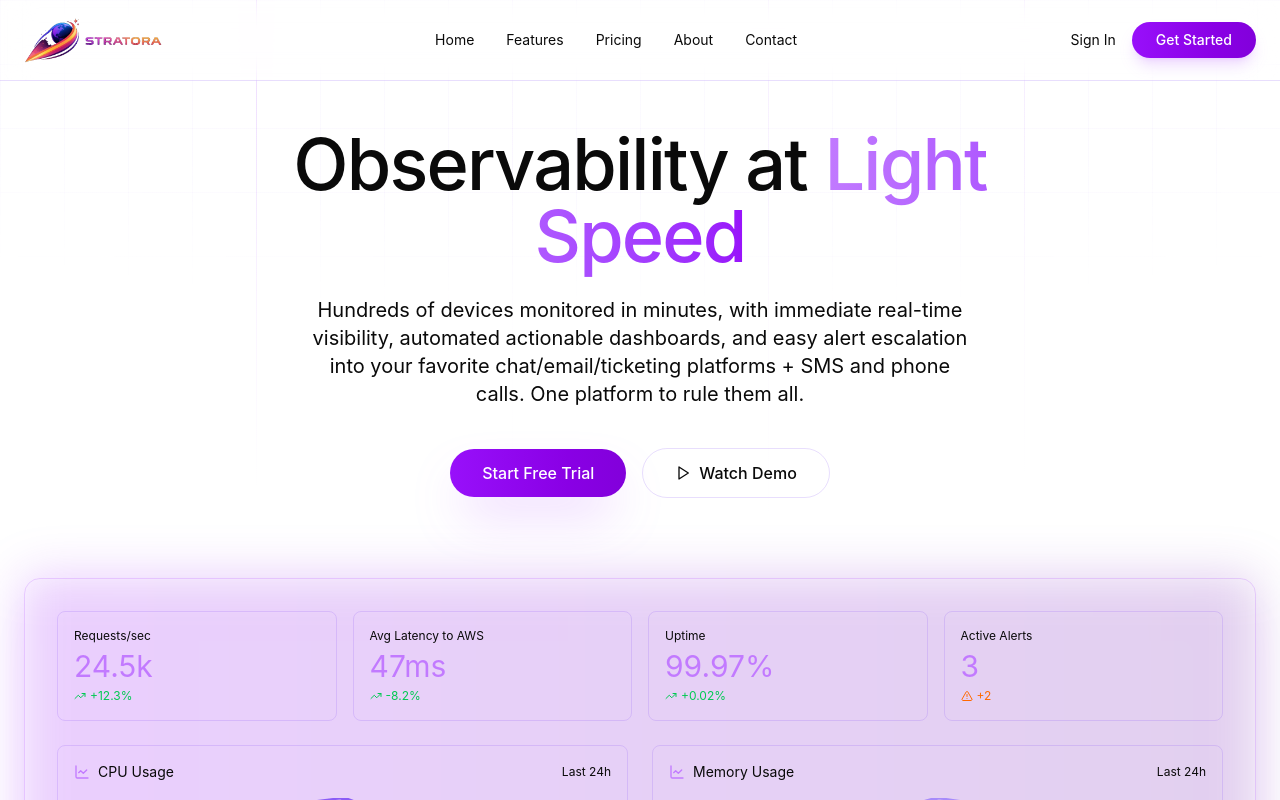
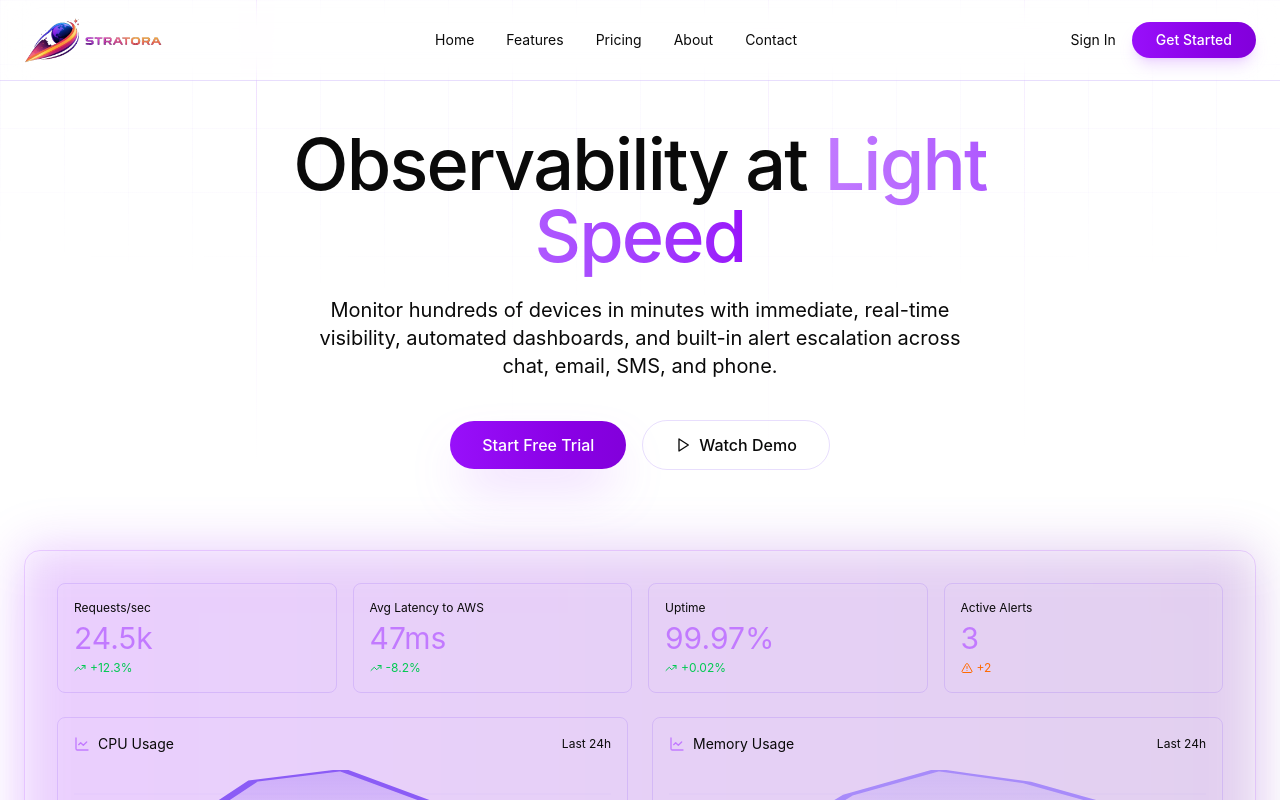
Before and after one commit to DJzmoot/stratora.io, a React (Vite) app: page / in a window 1280 px wide. Shown: the top 800 px of the page. Built offline with nearby package versions, Linux system fonts and the light colour scheme.

Commit message:
Update hero.tsx

```diff
--- a/src/app/components/hero.tsx
+++ b/src/app/components/hero.tsx
@@ -57,9 +57,7 @@ export function Hero() {
             transition={{ duration: 0.8, delay: 0.2, ease: "easeOut" }}
             className="mb-10 text-lg md:text-xl text-muted-foreground max-w-2xl mx-auto"
           >
-            Hundreds of devices monitored in minutes, with immediate real-time visibility, automated actionable dashboards, and easy alert escalation into your favorite chat/email/ticketing platforms + SMS and phone calls.
-
-            One platform to rule them all.
+            Monitor hundreds of devices in minutes with immediate, real-time visibility, automated dashboards, and built-in alert escalation across chat, email, SMS, and phone.
           </motion.p>
 
           {/* CTA Buttons */}
```
